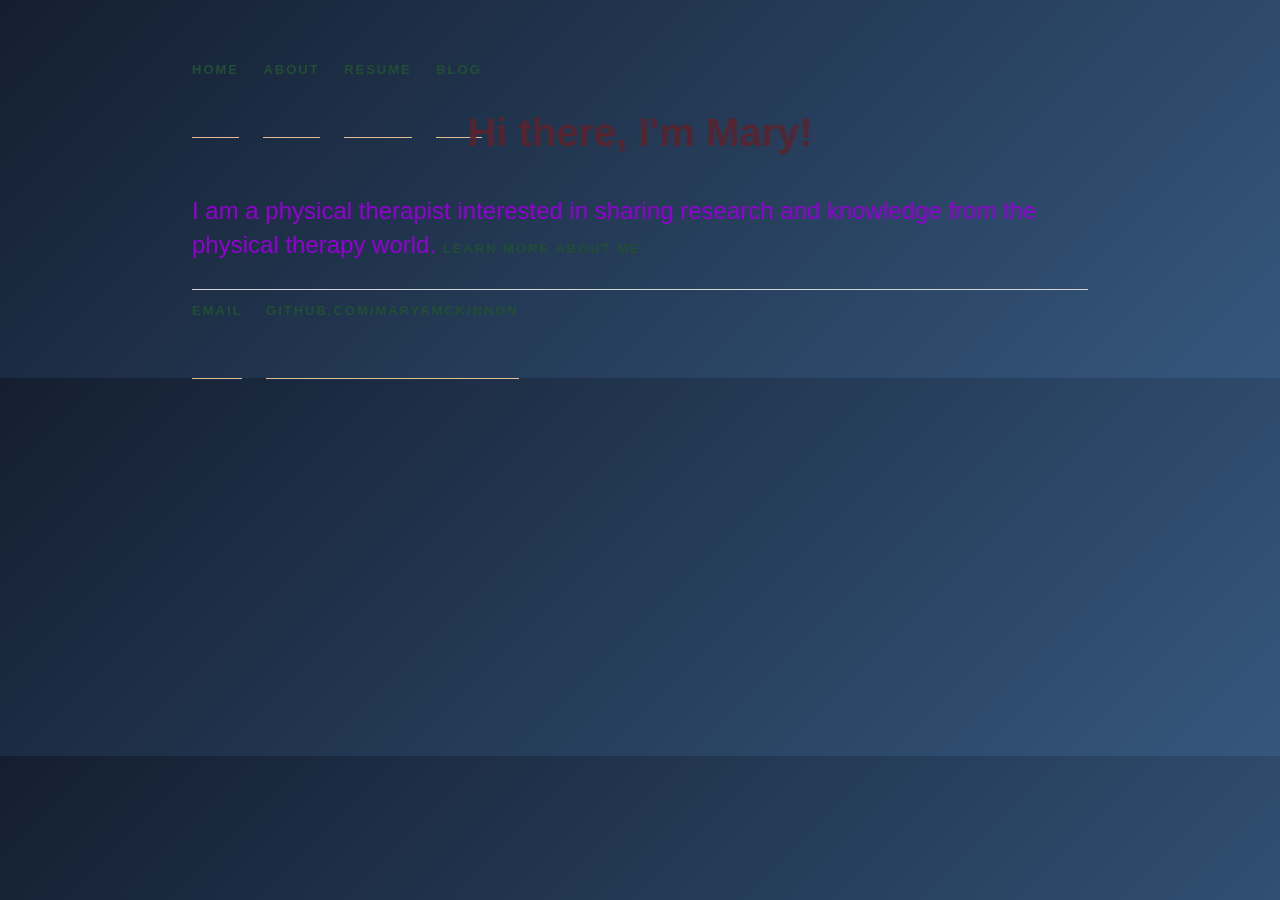
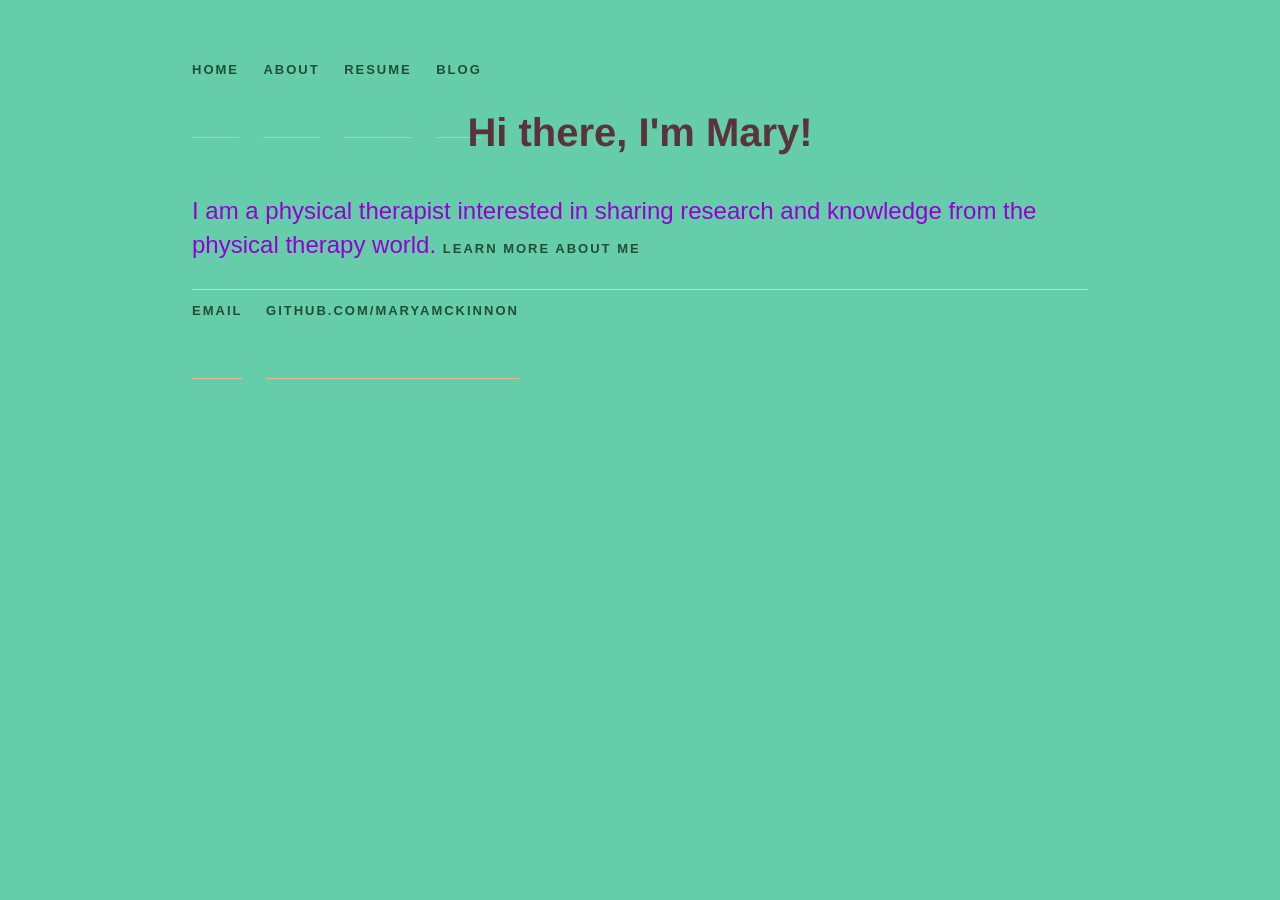
Before and after one commit to maryamckinnon/maryamckinnon.github.io, a Jekyll site: the page built from index.html, in a window 1280 px wide. Built offline with Jekyll 4.4.1, drawn with Linux system fonts in a browser that asks for light colours.

Commit message:
Update main.css

```diff
--- a/css/main.css
+++ b/css/main.css
@@ -1,12 +1,7 @@
 body {
     margin: 60px auto;
     width: 70%;
-    /* Old browsers */
-    background: #141E30;
-   /* Chrome 10-25, Safari 5.1-6 */
-    background: -webkit-linear-gradient(-45deg, #35577D, #141E30);
-   /* W3C, IE 10+/ Edge, Firefox 16+, Chrome 26+, Opera 12+, Safari 7+ */
-    background: linear-gradient(-45deg, #35577D, #141E30);
+    background-color: mediumaquamarine;
 }
 
 nav ul, footer ul {
@@ -21,7 +16,7 @@ nav ul li, footer ul li {
 }
 a {
     text-decoration: none;
-    color: darkmagenta;
+    color: ;
 }
 
 a:hover {
```
